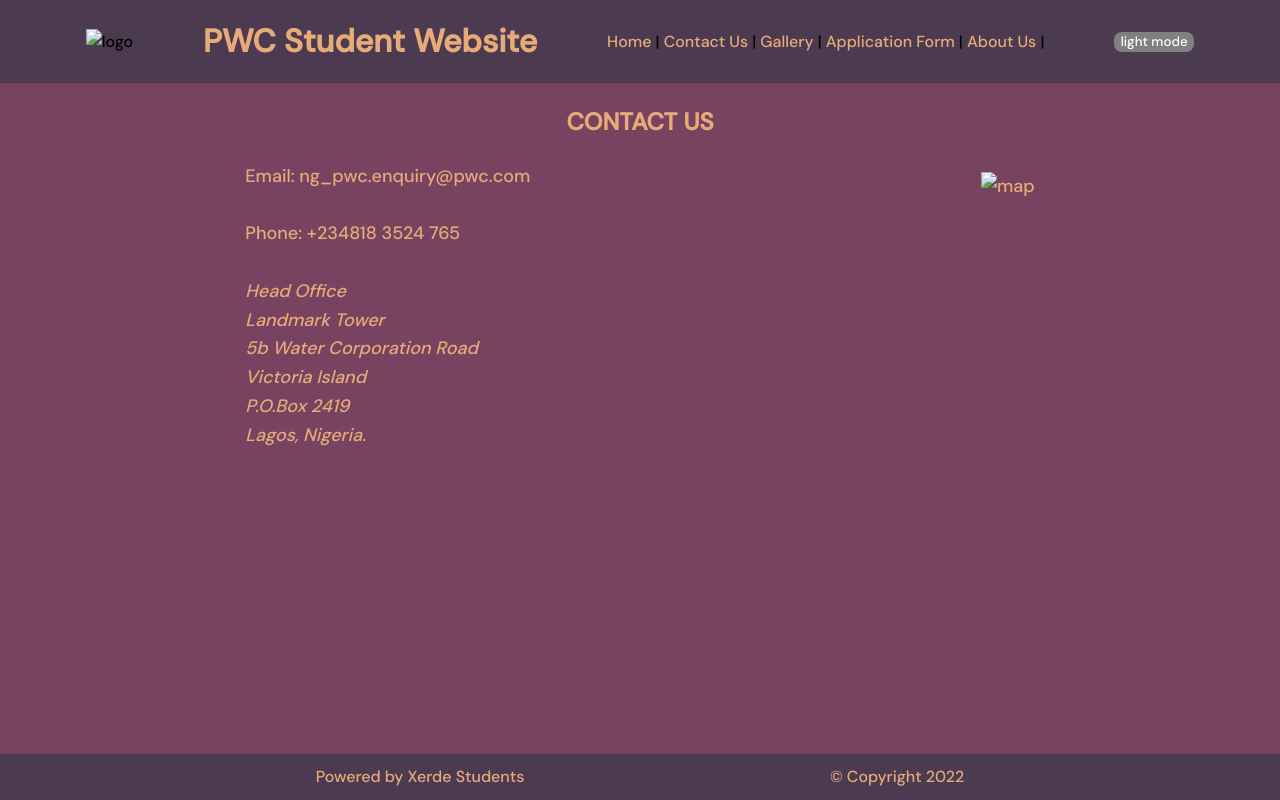
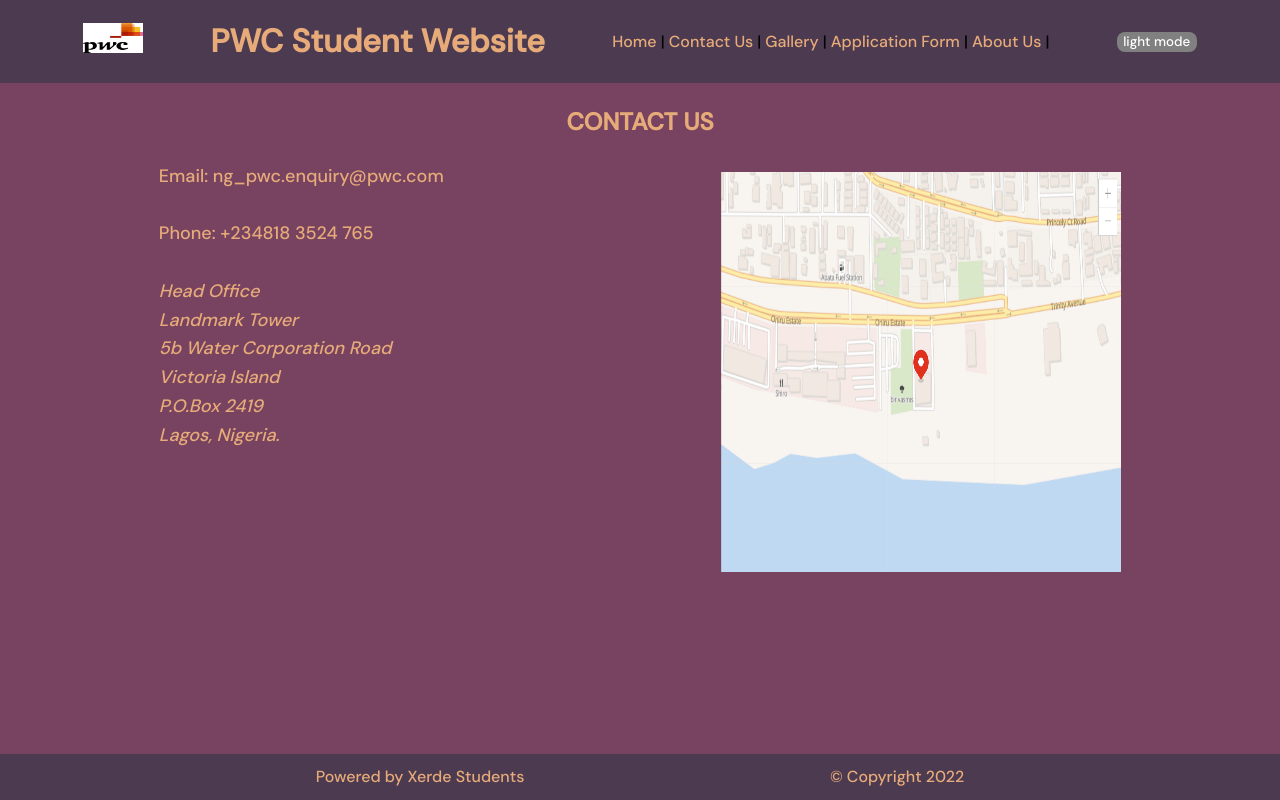
Before and after one commit to PhantomOz/web1, a plain HTML site: page contactus.html in a window 1280 px wide. Drawn offline with Linux system fonts and the light colour scheme.

Commit message:
pwc student site project 1

```diff
--- a/contactus.html
+++ b/contactus.html
@@ -13,7 +13,7 @@
 <body>
     <header>
         <div>
-            <img src="../pwc_logo.png" alt="logo" />
+            <img src="./pwc_logo.png" alt="logo" />
         </div>
         <div>
             <h1>PWC Student Website</h1>
@@ -50,7 +50,7 @@
             </div>
 
             <div>
-                <img style="margin: 10px 0;" src="../pwc_map.PNG" width="400" height="400" alt="map">
+                <img style="margin: 10px 0;" src="./pwc_map.PNG" width="400" height="400" alt="map">
             </div>
         </div>
 
```
Also changed, not shown: aboutus.html (+1 -1 lines), applicationForm.html (+1 -1 lines), gallery.html (+1 -1 lines), index.html (+1 -1 lines), pwc_logo.png (added), pwc_map.PNG (added).
